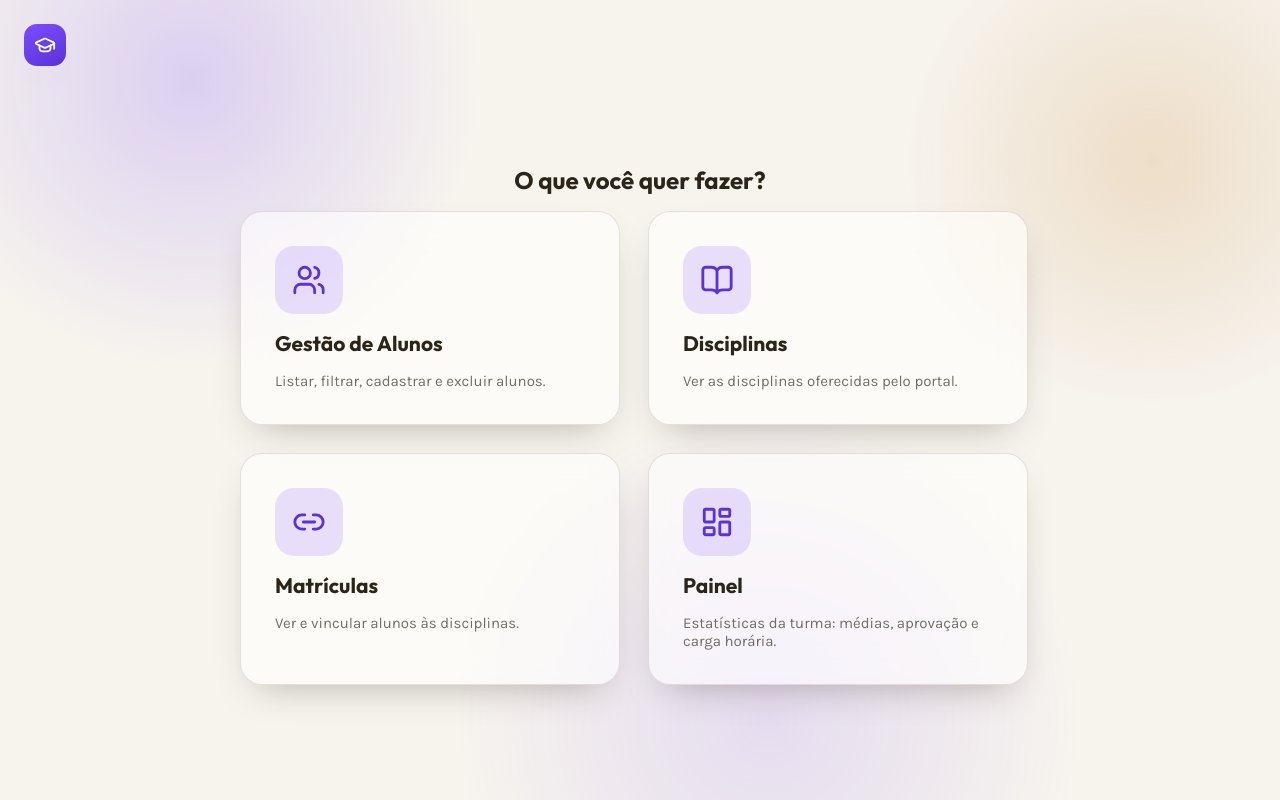
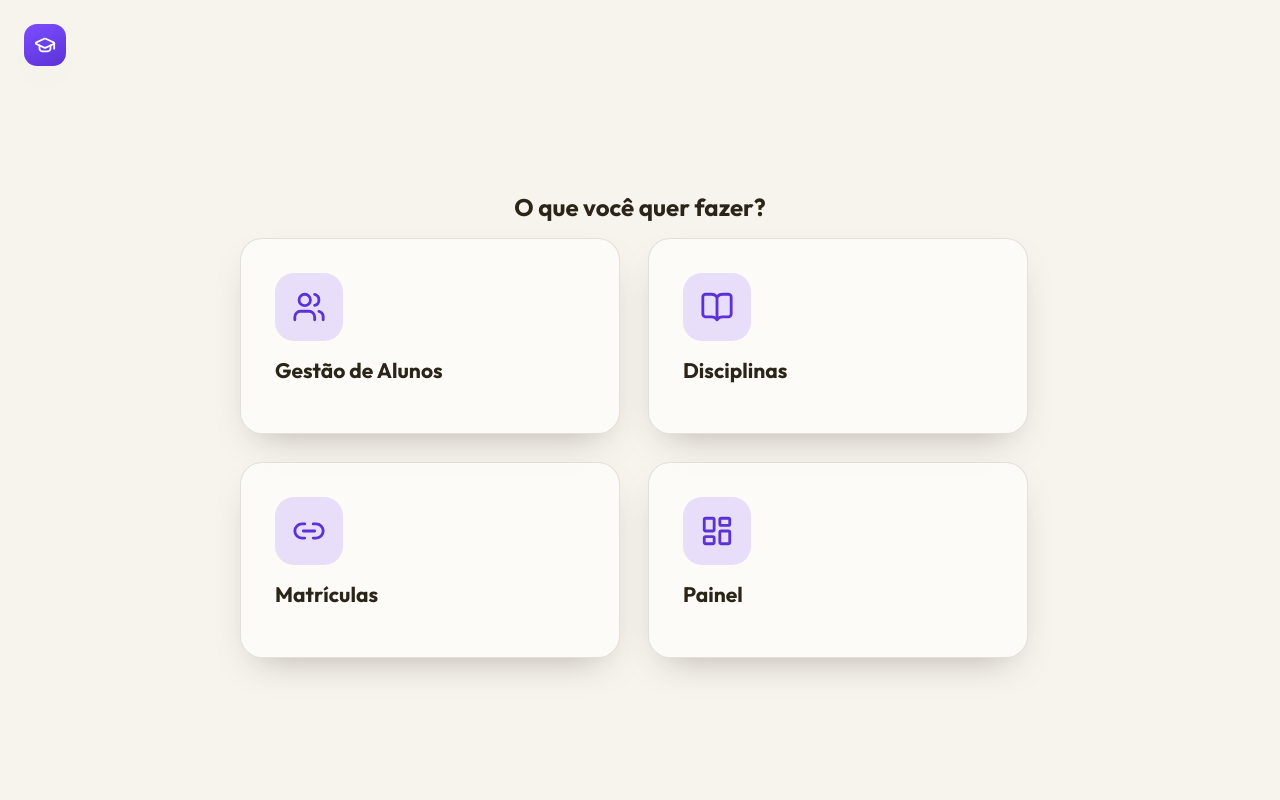
Before and after one commit to JhonneJrr/gestao-alunos-frontend, a React (Vite) app: page / in a window 1280 px wide. Both pictures are taken after a click on the button "Entrar no portal". Built offline with nearby package versions, Linux system fonts and the light colour scheme.

Commit message:
Remove as manchas de fundo e torna os cards da home expansiveis no hover

```diff
--- a/src/index.css
+++ b/src/index.css
@@ -31,17 +31,6 @@ body {
   background: var(--fundo);
   color: var(--texto);
   position: relative;
-}
-
-body::before {
-  content: "";
-  position: fixed;
-  inset: 0;
-  z-index: -1;
-  background:
-    radial-gradient(480px circle at 15% 10%, rgba(124, 77, 255, 0.22), transparent 60%),
-    radial-gradient(420px circle at 90% 20%, rgba(199, 121, 31, 0.18), transparent 60%),
-    radial-gradient(520px circle at 60% 90%, rgba(124, 77, 255, 0.14), transparent 60%);
 }
 
 h1,
@@ -240,11 +229,15 @@ h3 {
   font: inherit;
   color: var(--texto);
   cursor: pointer;
-  transition: transform 0.15s ease;
+  transition: transform 0.2s ease, box-shadow 0.2s ease;
 }
 
-.card-funcao:hover {
-  transform: translateY(-2px);
+.card-funcao:hover,
+.card-funcao:focus-visible {
+  transform: translateY(-4px) scale(1.04);
+  box-shadow: 0 24px 48px -18px rgba(40, 30, 20, 0.4);
+  z-index: 1;
+  position: relative;
 }
 
 .card-funcao:focus-visible {
@@ -277,6 +270,16 @@ h3 {
   margin: 0;
   font-size: 15px;
   color: var(--texto-suave);
+  max-height: 0;
+  opacity: 0;
+  overflow: hidden;
+  transition: max-height 0.25s ease, opacity 0.2s ease;
+}
+
+.card-funcao:hover p,
+.card-funcao:focus-visible p {
+  max-height: 80px;
+  opacity: 1;
 }
 
 .tela-disciplinas {
```
